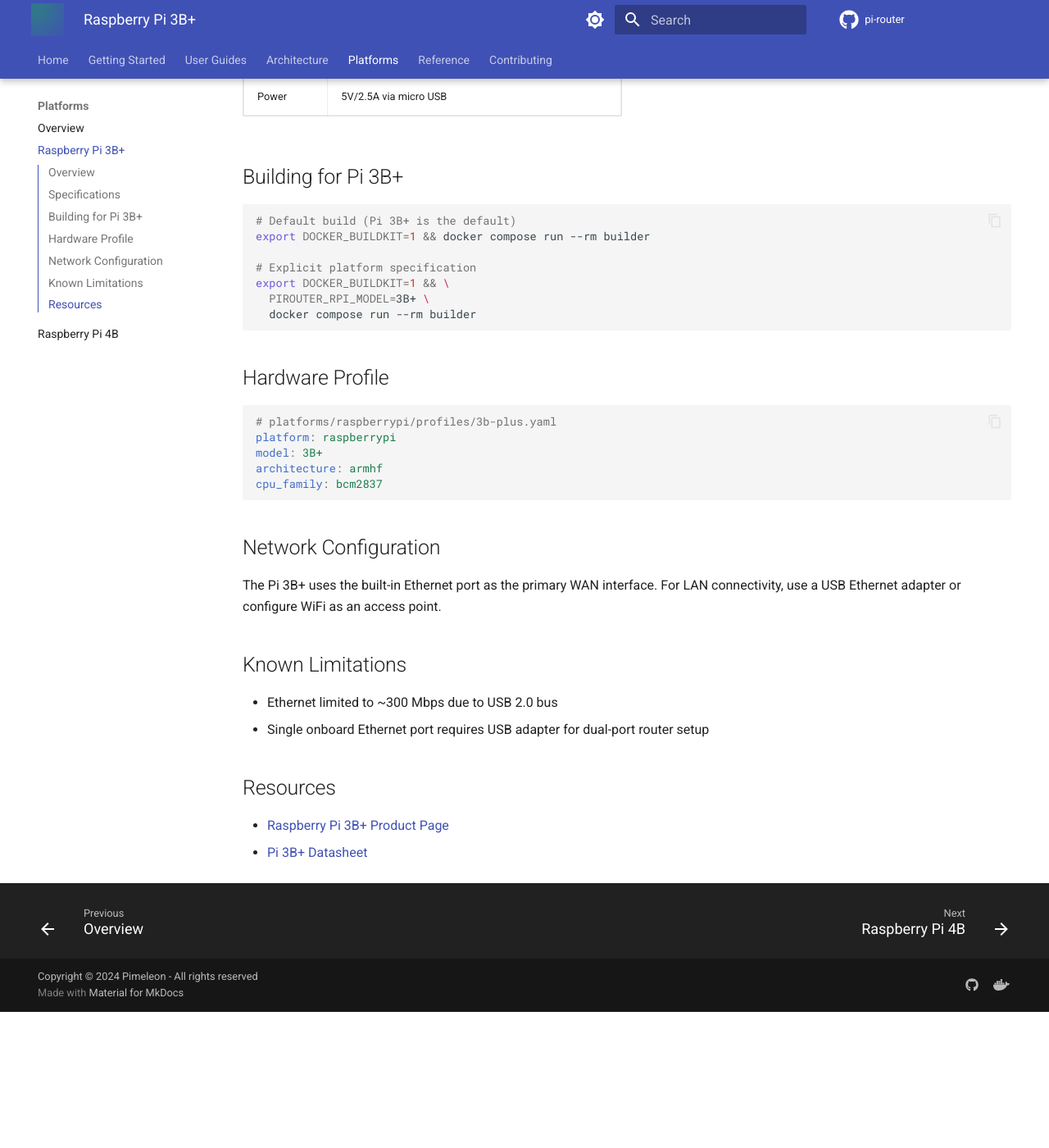
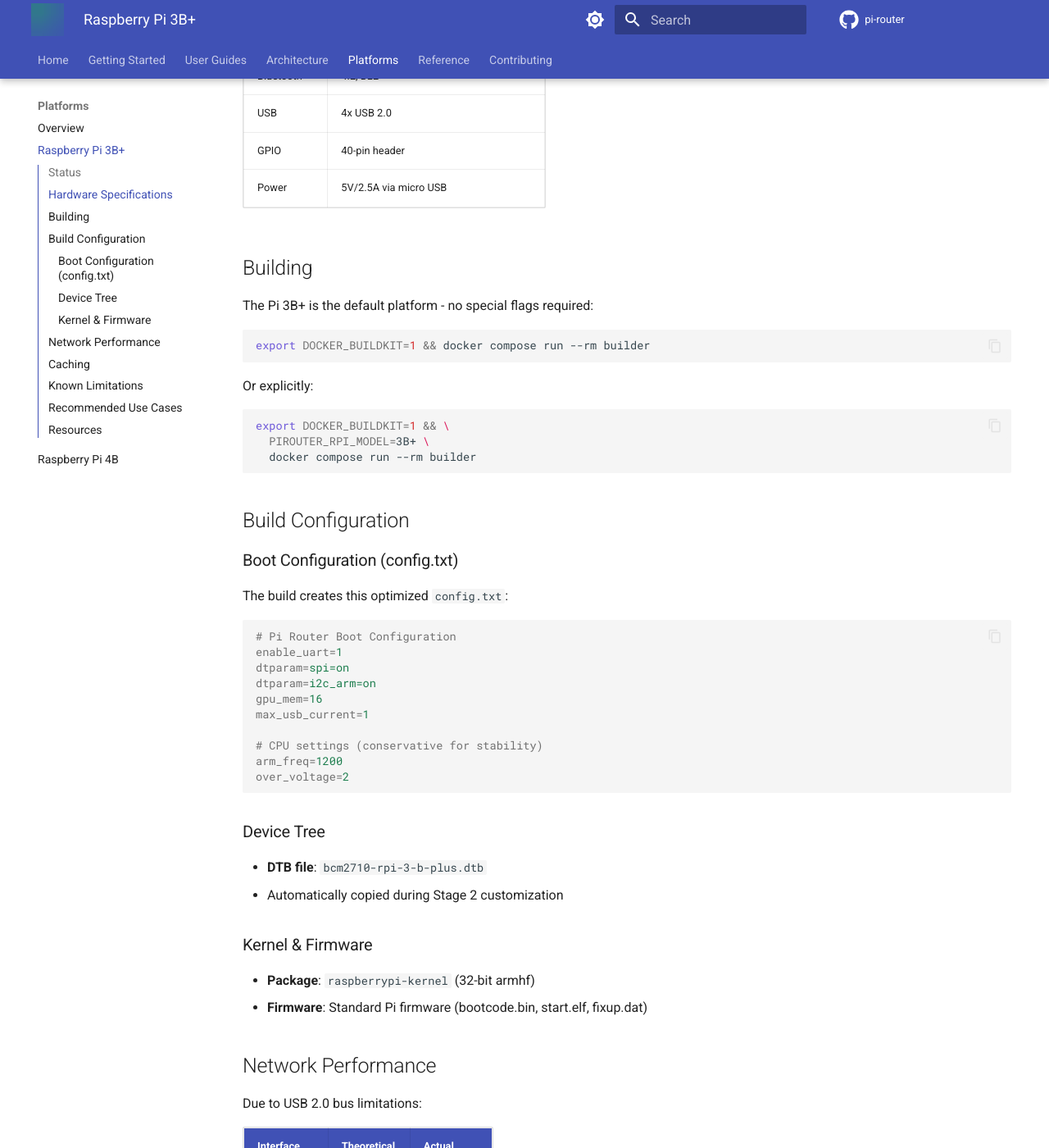
Before and after one commit to pimeleon/build-pimeleon, an MkDocs documentation site: the page built from docs/platforms/raspberrypi/3b-plus.md, in a window 1280 px wide and 1400 px high, scrolled down 776 px. Shown: the whole window at 82% size. Built offline with MkDocs 1.6.1 and Material for MkDocs 9.7.7, drawn with Linux system fonts in a browser that asks for light colours; comment, search, counter and statistics services are not loaded; the version menu is left out; before the commit the page ends 2010 px from its top, so only the background shows below that; some of the changed text lies outside the part shown.

Commit message:
docs(platforms): update Pi 3B+ and 4B documentation
- Simplify platform support to Pi 3B+ (stable) and Pi 4B (partial)
- Add accurate build configuration details for each platform
- Document Pi 4B limitations (DTB, architecture, CPU freq)
- Remove Orange Pi, Zero W, and community platform references
- Fix broken documentation links

````diff
--- a/docs/platforms/raspberrypi/3b-plus.md
+++ b/docs/platforms/raspberrypi/3b-plus.md
@@ -1,55 +1,105 @@
-# Raspberry Pi 3 Model B+ Guide
+# Raspberry Pi 3 Model B+
 
-## Overview
+The Raspberry Pi 3B+ is the **primary, fully-supported platform** for Pi Router. All build scripts are optimized and tested for this hardware.
 
-The Raspberry Pi 3B+ is the primary, flagship platform for Pi Router. It offers excellent value and proven reliability for router deployments.
+## Status
 
-## Specifications
+✅ **Fully Supported** - Primary development platform, production-ready
+
+## Hardware Specifications
 
 | Feature | Specification |
 |---------|---------------|
-| CPU | Broadcom BCM2837B0, Quad-core Cortex-A53 @ 1.4GHz |
-| Architecture | ARMv7 (32-bit) |
-| RAM | 1GB LPDDR2 SDRAM |
-| Ethernet | Gigabit Ethernet over USB 2.0 (~300 Mbps max) |
-| WiFi | 2.4GHz and 5GHz 802.11ac |
-| Bluetooth | Bluetooth 4.2, BLE |
+| SoC | Broadcom BCM2710 |
+| CPU | Quad-core Cortex-A53 @ 1.4 GHz |
+| Architecture | ARMv7 (32-bit, armhf) |
+| RAM | 1 GB LPDDR2 |
+| Ethernet | Gigabit over USB 2.0 (~300 Mbps actual) |
+| WiFi | 802.11ac dual-band (2.4/5 GHz) |
+| Bluetooth | 4.2, BLE |
 | USB | 4x USB 2.0 |
 | GPIO | 40-pin header |
 | Power | 5V/2.5A via micro USB |
 
-## Building for Pi 3B+
+## Building
+
+The Pi 3B+ is the default platform - no special flags required:
 
 ```bash
-# Default build (Pi 3B+ is the default)
 export DOCKER_BUILDKIT=1 && docker compose run --rm builder
+```
 
-# Explicit platform specification
+Or explicitly:
+
+```bash
 export DOCKER_BUILDKIT=1 && \
   PIROUTER_RPI_MODEL=3B+ \
   docker compose run --rm builder
 ```
 
-## Hardware Profile
+## Build Configuration
 
-```yaml
-# platforms/raspberrypi/profiles/3b-plus.yaml
-platform: raspberrypi
-model: 3B+
-architecture: armhf
-cpu_family: bcm2837
+### Boot Configuration (config.txt)
+
+The build creates this optimized `config.txt`:
+
+```ini
+# Pi Router Boot Configuration
+enable_uart=1
+dtparam=spi=on
+dtparam=i2c_arm=on
+gpu_mem=16
+max_usb_current=1
+
+# CPU settings (conservative for stability)
+arm_freq=1200
+over_voltage=2
 ```
 
-## Network Configuration
+### Device Tree
 
-The Pi 3B+ uses the built-in Ethernet port as the primary WAN interface. For LAN connectivity, use a USB Ethernet adapter or configure WiFi as an access point.
+- **DTB file**: `bcm2710-rpi-3-b-plus.dtb`
+- Automatically copied during Stage 2 customization
+
+### Kernel & Firmware
+
+- **Package**: `raspberrypi-kernel` (32-bit armhf)
+- **Firmware**: Standard Pi firmware (bootcode.bin, start.elf, fixup.dat)
+
+## Network Performance
+
+Due to USB 2.0 bus limitations:
+
+| Interface | Theoretical | Actual |
+|-----------|-------------|--------|
+| Ethernet | 1 Gbps | ~300 Mbps |
+| WiFi 5GHz | 433 Mbps | ~100 Mbps |
+| WiFi 2.4GHz | 150 Mbps | ~50 Mbps |
+
+For higher throughput, consider Raspberry Pi 4B.
+
+## Caching
+
+Base system cache: `cache/pirouter-rpi3-buster-base-v1.tar.gz`
+
+Subsequent builds reuse this cache, reducing build time from ~15 min to ~8 min.
 
 ## Known Limitations
 
-- Ethernet limited to ~300 Mbps due to USB 2.0 bus
-- Single onboard Ethernet port requires USB adapter for dual-port router setup
+- **Ethernet throughput**: Limited to ~300 Mbps (USB 2.0 bottleneck)
+- **RAM**: Fixed at 1 GB, no upgrade option
+- **USB**: All ports share USB 2.0 bandwidth
+
+## Recommended Use Cases
+
+- Home router (< 300 Mbps internet)
+- WiFi access point
+- VPN gateway
+- Network monitoring
+- IoT gateway
 
 ## Resources
 
 - [Raspberry Pi 3B+ Product Page](https://www.raspberrypi.com/products/raspberry-pi-3-model-b-plus/)
-- [Pi 3B+ Datasheet](https://datasheets.raspberrypi.com/rpi3/raspberry-pi-3-b-plus-product-brief.pdf)
+- [BCM2710 Datasheet](https://datasheets.raspberrypi.com/bcm2835/bcm2835-peripherals.pdf)
+- [Pi 3B+ Schematics](https://datasheets.raspberrypi.com/rpi3/raspberry-pi-3-b-plus-reduced-schematics.pdf)
````
Also changed, not shown: docs/platforms/README.md (+3 -1 lines), docs/platforms/raspberrypi/4b.md (+102 -30 lines).
